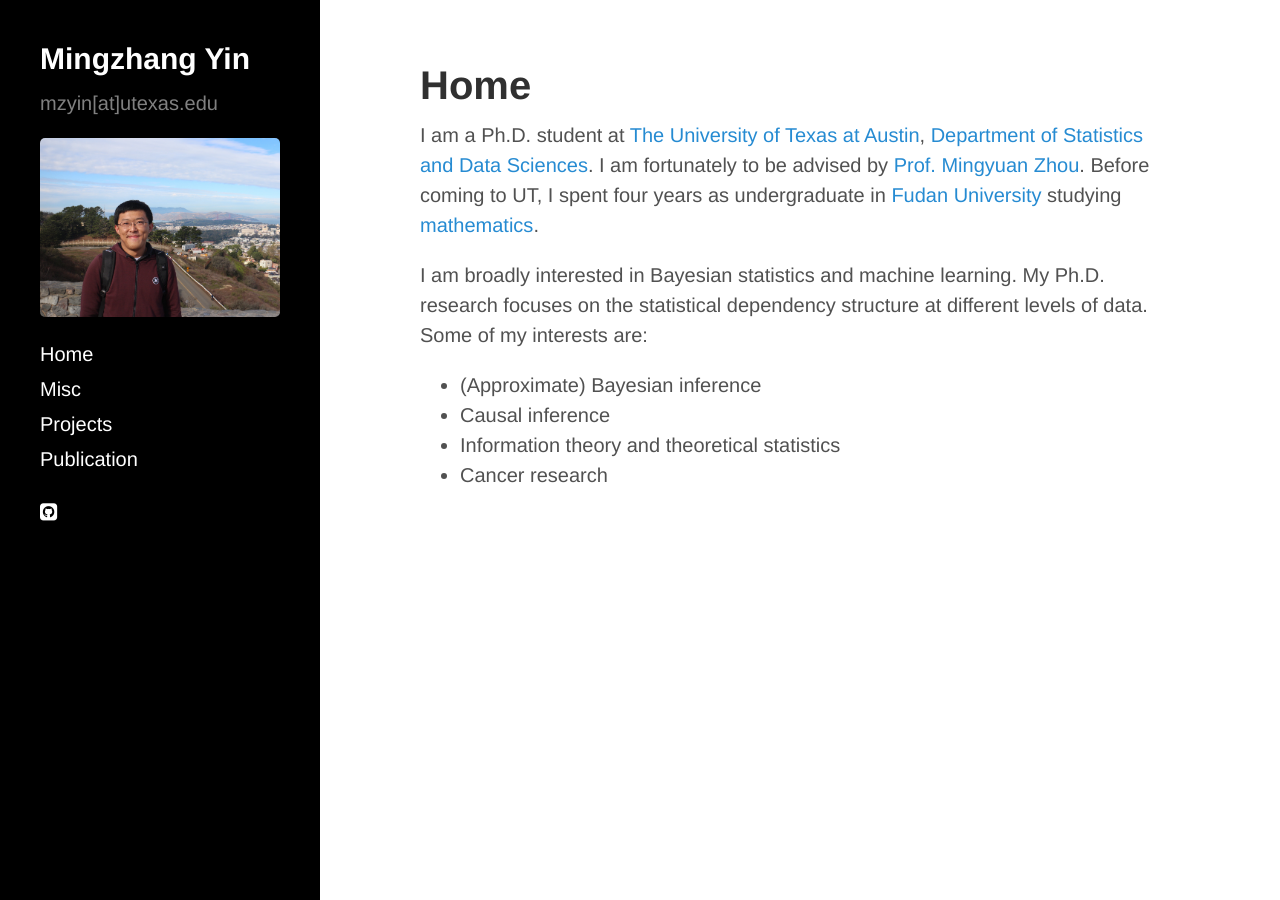
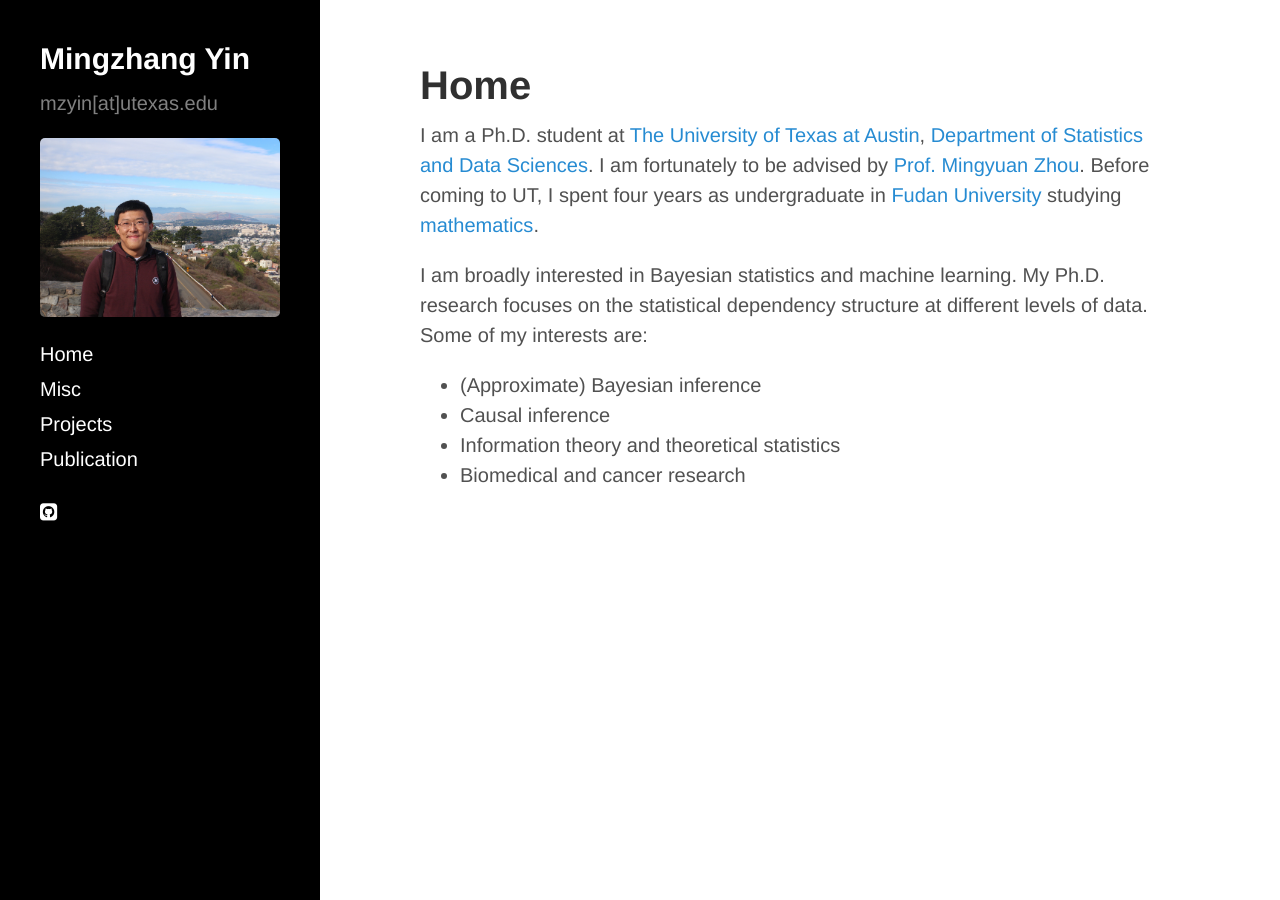
Before and after one commit to mingzhang-yin/mingzhang-yin.github.io, a Jekyll site: the page built from index.md, in a window 1280 px wide. Built offline with Jekyll 4.4.1, drawn with Linux system fonts in a browser that asks for light colours; nearby versions of some CDN libraries.

Commit message:
Update index.md

```diff
--- a/index.md
+++ b/index.md
@@ -20,5 +20,5 @@ title: Home
    <li> (Approximate) Bayesian inference </li>
    <li> Causal inference </li>
    <li> Information theory and theoretical statistics  </li>
-   <li> Cancer research </li>
+   <li> Biomedical and cancer research </li>
   </ul>
```
